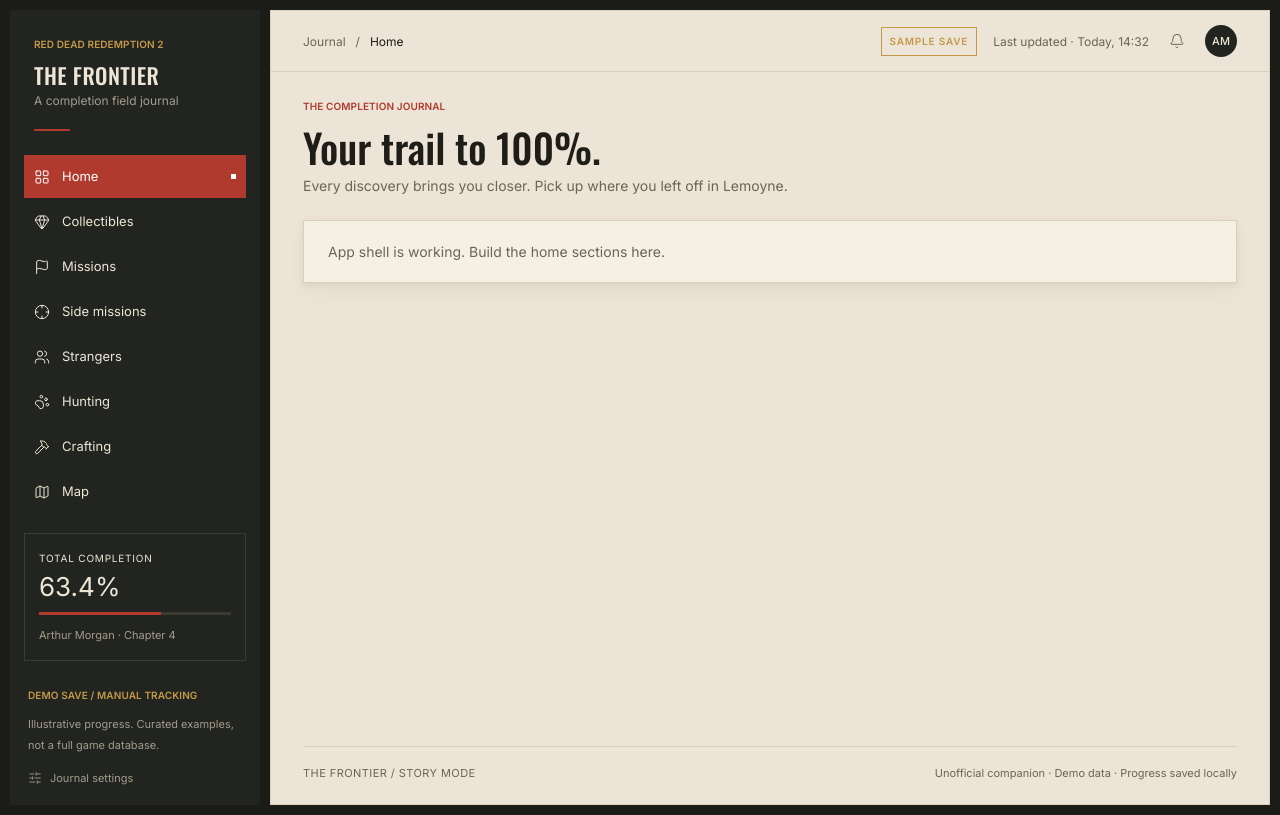
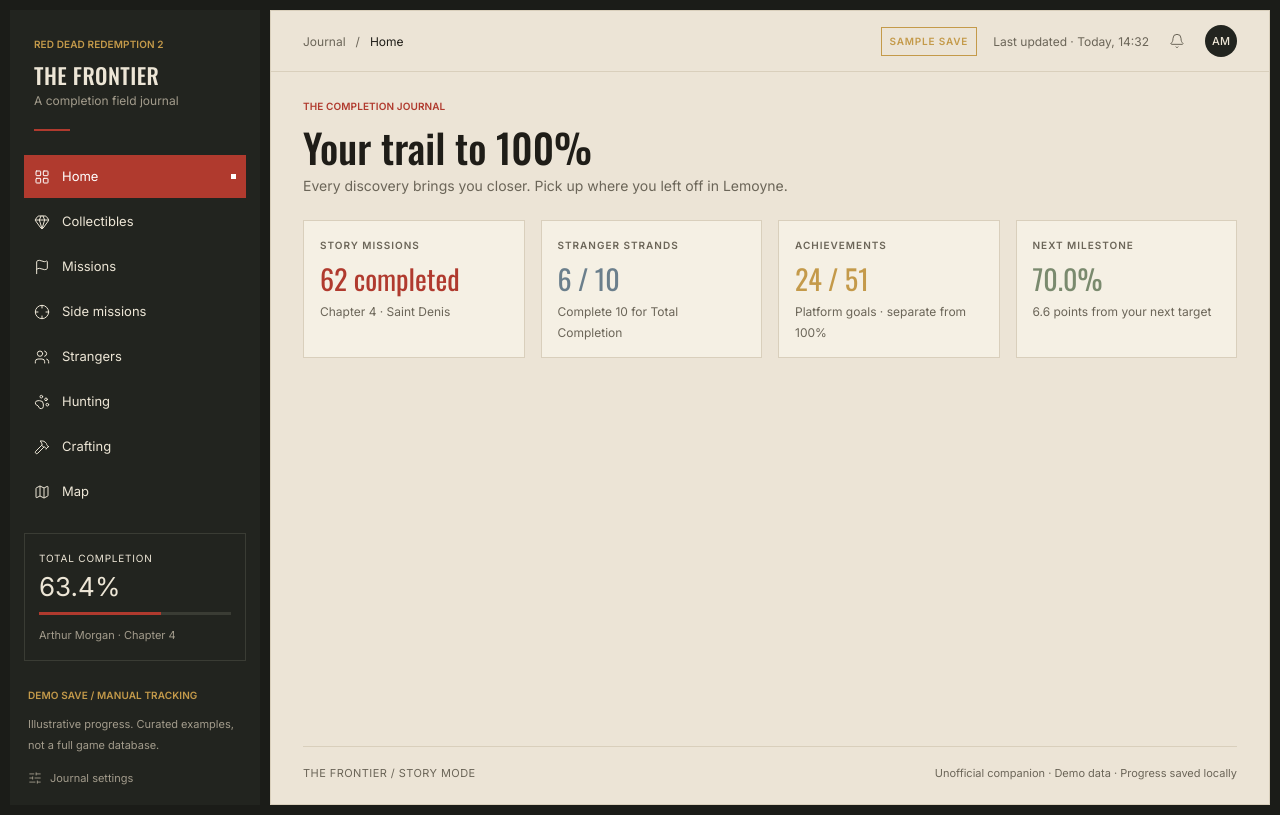
Before and after one commit to Harj1s/RDR2_tracker, a React (Vite) app: page / in a window 1280 px wide. Built offline with nearby package versions, Linux system fonts and the light colour scheme.

Commit message:
Added stat cards and progress data

```diff
--- /dev/null
+++ b/src/components/StatCard.tsx
@@ -0,0 +1,18 @@
+export type Tone = 'red' | 'slate' | 'gold' | 'sage'
+
+type StatCardProps = {
+    label: string
+    value: string
+    detail: string
+    tone: Tone
+}
+
+export default function StatCard({ label, value, detail, tone }: StatCardProps) {
+    return (
+        <article className="card stat-card">
+            <p className="stat-card__label">{label}</p>
+            <p className={`stat-card__value stat-card__value--${tone}`}>{value}</p>
+            <p className="stat-card__detail">{detail}</p>
+        </article>
+    )
+}
--- /dev/null
+++ b/src/data/progress.ts
@@ -0,0 +1,9 @@
+// Demo save. Later this becomes the starting value for your localStorage hook.
+
+export const progress = {
+    totalCompletion: 63.4,
+    nextMilestone: 70,
+    storyMissions: { completed: 62, location: 'Chapter 4 · Saint Denis' },
+    strangers: { done: 6, total: 10 },
+    achievements: { done: 24, total: 51 },
+}
--- a/src/main.tsx
+++ b/src/main.tsx
@@ -3,6 +3,7 @@ import { createRoot } from 'react-dom/client'
 import { BrowserRouter } from 'react-router-dom'
 import './index.css'
 import './styles/layout.css'
+import './styles/home.css'
 import App from './App.tsx'
 
 createRoot(document.getElementById('root')!).render(
--- a/src/pages/Home.tsx
+++ b/src/pages/Home.tsx
@@ -1,18 +1,61 @@
+import StatCard from '../components/StatCard.tsx'
+import type { Tone } from '..//components/StatCard.tsx'
+import { progress } from '../data/progress.ts'
+
+type Stat = {
+    label: string
+    value: string
+    detail: string
+    tone: Tone
+}
+
 export default function Home() {
+    const pointsToMilestone = (
+        progress.nextMilestone - progress.totalCompletion
+    ).toFixed(1)
+
+    const stats: Stat[] = [
+        {
+            label: 'Story missions',
+            value: `${progress.storyMissions.completed} completed`,
+            detail: progress.storyMissions.location,
+            tone: 'red',
+        },
+        {
+            label: 'Stranger strands',
+            value: `${progress.strangers.done} / ${progress.strangers.total}`,
+            detail: 'Complete 10 for Total Completion',
+            tone: 'slate',
+        },
+        {
+            label: 'Achievements',
+            value: `${progress.achievements.done} / ${progress.achievements.total}`,
+            detail: 'Platform goals · separate from 100%',
+            tone: 'gold',
+        },
+        {
+            label: 'Next milestone',
+            value: `${progress.nextMilestone.toFixed(1)}%`,
+            detail: `${pointsToMilestone} points from your next target`,
+            tone: 'sage',
+        },
+    ]
+
     return (
         <>
             <section className="page-head">
                 <p className="eyebrow eyebrow--red">The completion journal</p>
-            <h2 className="page-title">Your trail to 100%.</h2>
+                <h2 className="page-title">Your trail to 100%</h2>
                 <p className="page-subtitle">
                     Every discovery brings you closer. Pick up where you left off in Lemoyne.
                 </p>
             </section>
 
-        {/* Stat cards, ring chart, etc. go here next. */}
-        <div className="card">
-            <p>App shell is working. Build the home sections here.</p>
-        </div>
+            <section className="stats" aria-label="Progress summary">
+                {stats.map((stat) => (
+                    <StatCard key={stat.label} {...stat} />
+                ))}
+            </section>
         </>
     )
 }
--- /dev/null
+++ b/src/styles/home.css
@@ -0,0 +1,42 @@
+/* ---------- Stat row ---------- */
+.stats {
+    display: grid;
+    grid-template-columns: repeat(4, 1fr);
+    gap: 16px;
+}
+
+.stat-card {
+    padding: 14px 16px;
+    box-shadow: none;
+}
+
+.stat-card__label {
+    font-size: 10px;
+    font-weight: 600;
+    letter-spacing: 0.1em;
+    text-transform: uppercase;
+}
+
+.stat-card__value {
+    margin: 8px 0 6px;
+    font-family: var(--font-heading);
+    font-size: 28px;
+    line-height: 1.1;
+}
+
+.stat-card__value--red { color: var(--red); }
+.stat-card__value--slate { color: var(--slate); }
+.stat-card__value--gold { color: var(--gold); }
+.stat-card__value--sage { color: var(--sage); }
+
+.stat-card__detail {
+    font-size: 12px;
+}
+
+@media (max-width: 1100px) {
+    .stats { grid-template-columns: repeat(2, 1fr); }
+}
+
+@media (max-width: 600px) {
+    .stats { grid-template-columns: 1fr; }
+}
```
Lines whose indentation alone changed are shown as unchanged.
